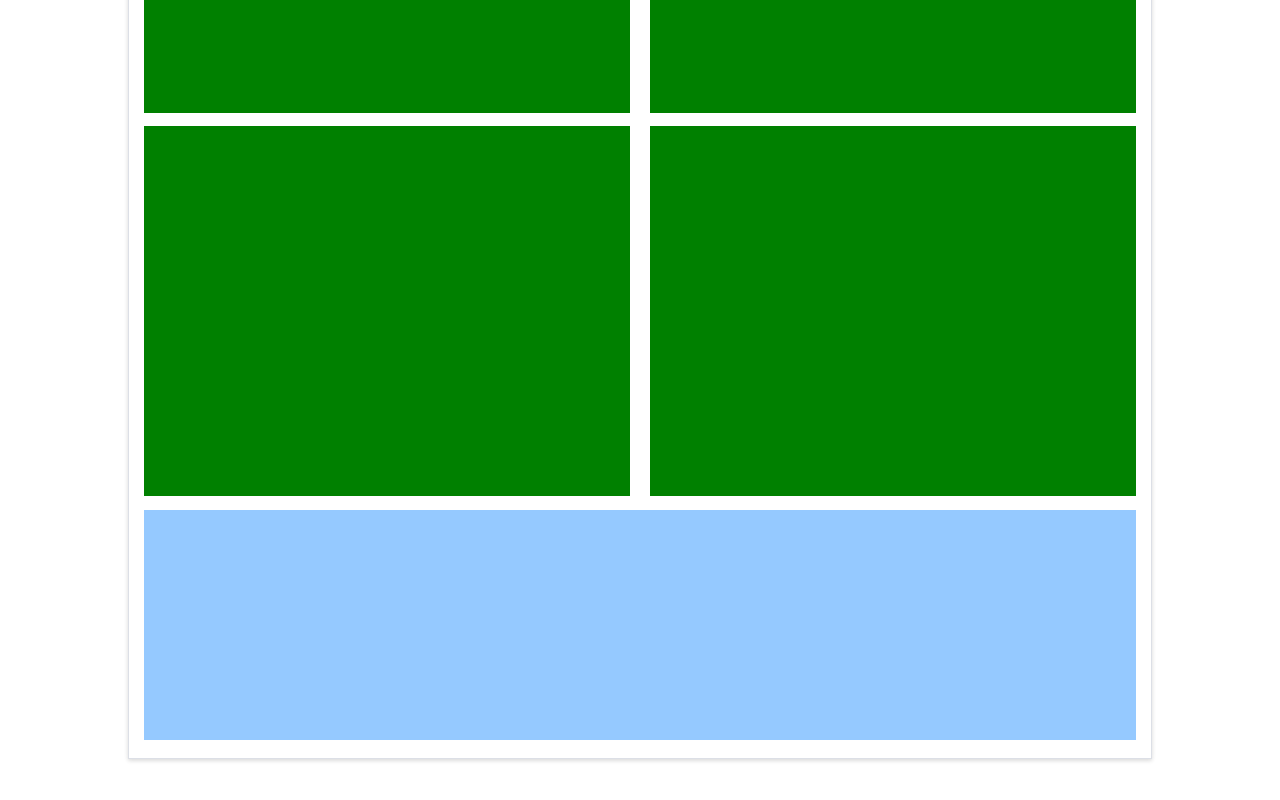
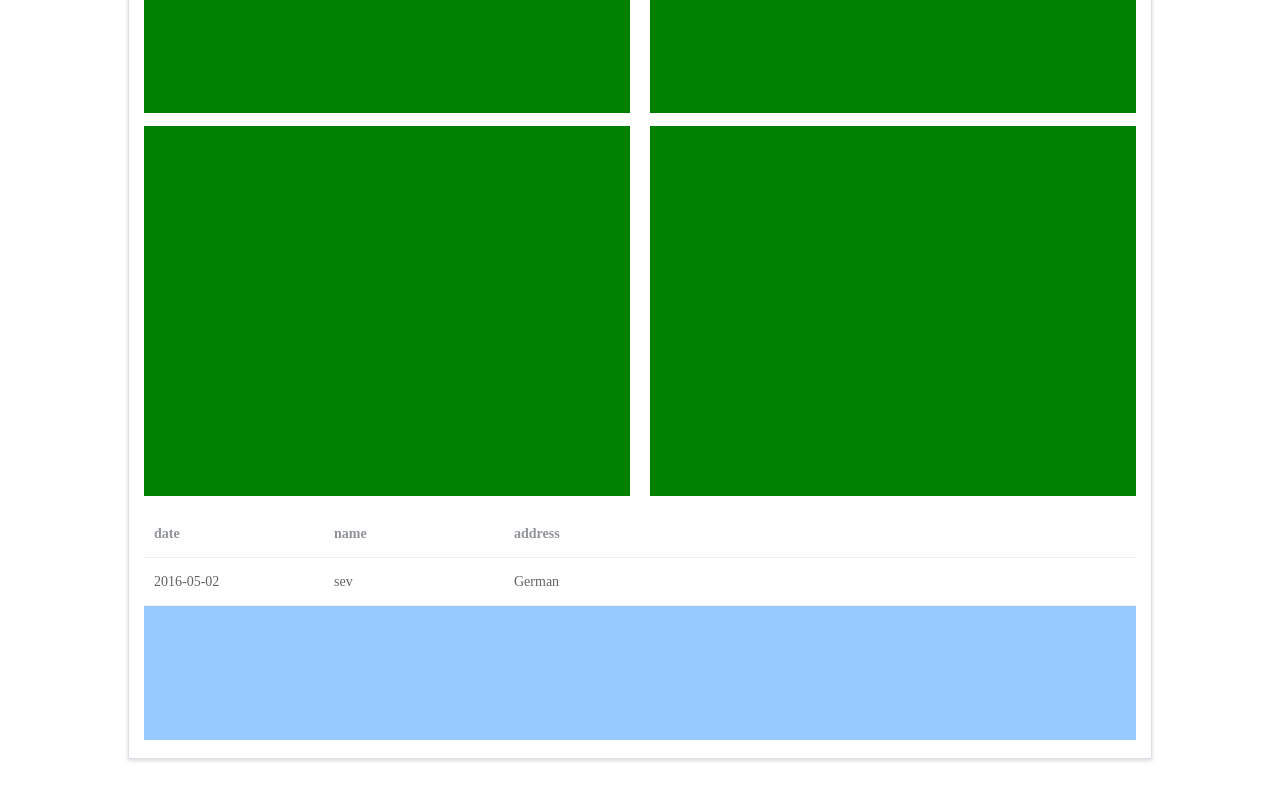
Before and after one commit to Hydrageno/gexplore, a Vue app: page / in a window 1280 px wide. Shown: the part 382-1182 px from the top of the page. Built offline with nearby package versions, Linux system fonts and the light colour scheme.

Commit message:
m-p: init img ex. can

```diff
--- a/src/components/ImgExapleContainer.vue
+++ b/src/components/ImgExapleContainer.vue
@@ -1,10 +1,27 @@
 <template>
-    <div id="imgExapleContainerArea"></div>
+    <div id="imgExapleContainerArea" :data="imgExample">
+        <el-table :data="tableData" stripe>
+            <el-table-column prop="date" label="date" width="180"></el-table-column>
+            <el-table-column prop="name" label="name" width="180"></el-table-column>
+            <el-table-column prop="address" label="address"></el-table-column>
+        </el-table>
+    </div>
 </template>
 
 <script>
 export default{
     name: 'ImgExapleContainer',
+    components:{
+    },
+    data(){
+        return {
+        tableData: [{
+          date: '2016-05-02',
+          name: 'sev',
+          address: 'German'
+        }]
+      }
+    }
 }
 </script>
 
```
